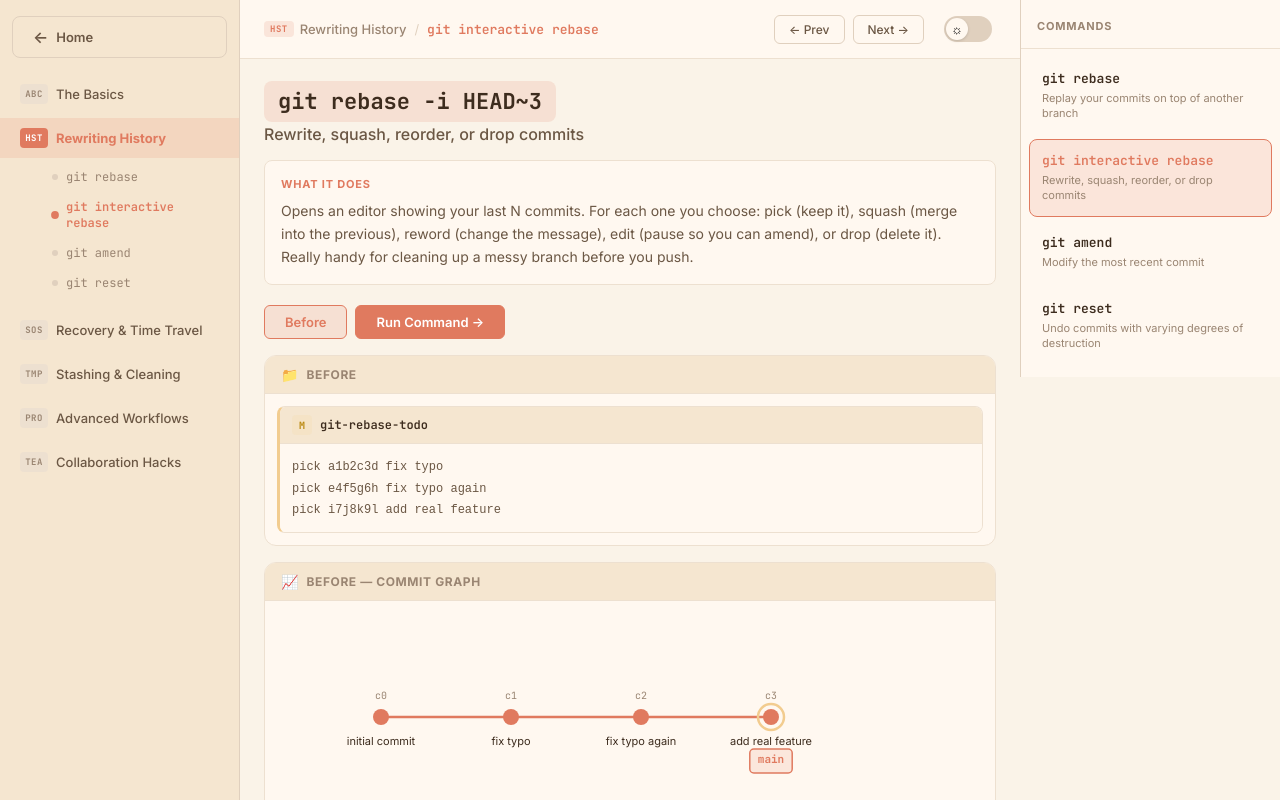
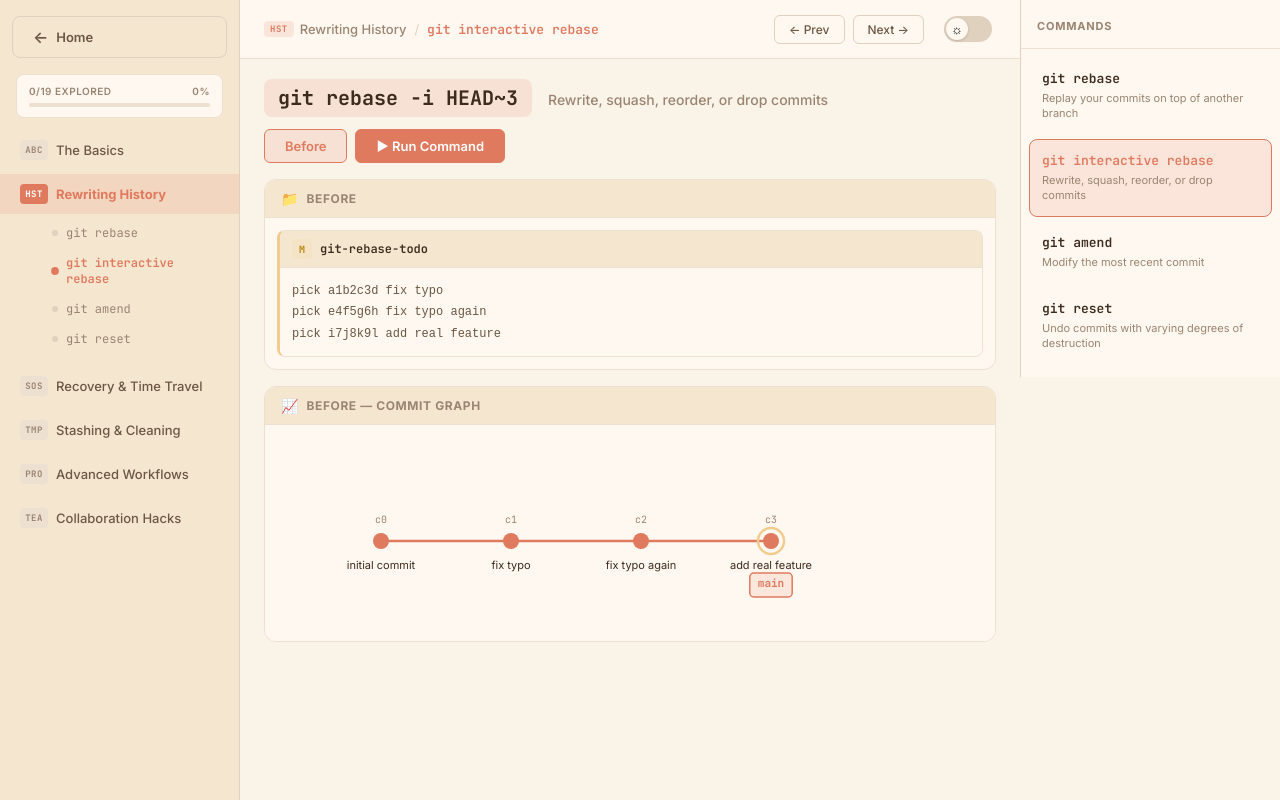
Before and after one commit to anandmishra13/git-playground, an Angular app: page /playground/1/1 in a window 1280 px wide. Built offline with nearby package versions, Linux system fonts and the light colour scheme.

Commit message:
overhaul playground: typing terminal, animated graphs, progress tracking, tighter layout

```diff
--- a/src/app/components/command-panel/command-panel.html
+++ b/src/app/components/command-panel/command-panel.html
@@ -7,8 +7,14 @@
       <button
         class="command-item"
         [class.active]="i === activeIndex"
+        [class.explored]="progress.isExplored(categoryIndex, i)"
         (click)="select(i)">
-        <div class="cmd-name">git {{ cmd.name }}</div>
+        <div class="cmd-top">
+          <span class="cmd-name">git {{ cmd.name }}</span>
+          @if (progress.isExplored(categoryIndex, i)) {
+            <span class="cmd-check">&#10003;</span>
+          }
+        </div>
         <div class="cmd-brief">{{ cmd.description }}</div>
       </button>
     }
--- a/src/app/components/command-panel/command-panel.scss
+++ b/src/app/components/command-panel/command-panel.scss
@@ -52,12 +52,28 @@
     }
   }
 
+  &.explored .cmd-name {
+    color: var(--green);
+  }
+
+  .cmd-top {
+    display: flex;
+    align-items: center;
+    justify-content: space-between;
+    margin-bottom: 4px;
+  }
+
   .cmd-name {
     font-family: var(--font-mono);
     font-size: 13px;
     font-weight: 600;
     color: var(--text-primary);
-    margin-bottom: 4px;
+  }
+
+  .cmd-check {
+    font-size: 11px;
+    color: var(--green);
+    font-weight: 700;
   }
 
   .cmd-brief {
--- a/src/app/components/command-panel/command-panel.ts
+++ b/src/app/components/command-panel/command-panel.ts
@@ -1,5 +1,6 @@
 import { Component, Input, Output, EventEmitter } from '@angular/core';
 import { GitCommand } from '../../data/git-commands';
+import { ProgressService } from '../../services/progress.service';
 
 @Component({
   selector: 'app-command-panel',
@@ -9,7 +10,10 @@ import { GitCommand } from '../../data/git-commands';
 export class CommandPanel {
   @Input() commands: GitCommand[] = [];
   @Input() activeIndex = 0;
+  @Input() categoryIndex = 0;
   @Output() commandSelected = new EventEmitter<number>();
+
+  constructor(public progress: ProgressService) {}
 
   select(index: number) {
     this.commandSelected.emit(index);
--- a/src/app/components/playground/playground.html
+++ b/src/app/components/playground/playground.html
@@ -4,6 +4,16 @@
       <span class="back-arrow">&larr;</span>
       <span>Home</span>
     </button>
+
+    <div class="progress-bar">
+      <div class="progress-info">
+        <span>{{ progress.exploredCount() }}/{{ progress.totalCommands }} explored</span>
+        <span>{{ progress.percentage() }}%</span>
+      </div>
+      <div class="progress-track">
+        <div class="progress-fill" [style.width.%]="progress.percentage()"></div>
+      </div>
+    </div>
 
     <nav class="sidebar-nav">
       @for (cat of categories; track cat.name; let ci = $index) {
@@ -18,8 +28,13 @@
                 <button
                   class="nav-cmd"
                   [class.active]="cmi === commandIndex()"
+                  [class.explored]="progress.isExplored(ci, cmi)"
                   (click)="selectCommand(cmi)">
-                  <span class="nav-cmd-dot"></span>
+                  @if (progress.isExplored(ci, cmi)) {
+                    <span class="nav-cmd-check">&#10003;</span>
+                  } @else {
+                    <span class="nav-cmd-dot"></span>
+                  }
                   git {{ cmd.name }}
                 </button>
               }
@@ -47,16 +62,8 @@
     </div>
 
     <div class="cmd-header">
-      <div class="cmd-title-row">
-        <h1>
-          <code>{{ command().command }}</code>
-        </h1>
-      </div>
+      <code class="cmd-code">{{ command().command }}</code>
       <p class="cmd-desc">{{ command().description }}</p>
-      <div class="cmd-explanation">
-        <div class="explanation-label">What it does</div>
-        <p>{{ command().whatItDoes }}</p>
-      </div>
     </div>
 
     <div class="playground-area">
@@ -71,7 +78,7 @@
           class="run-btn primary"
           [class.active]="showAfter()"
           (click)="runCommand()">
-          Run Command &rarr;
+          &#9654; Run Command
         </button>
       </div>
 
@@ -84,5 +91,6 @@
   <app-command-panel
     [commands]="category().commands"
     [activeIndex]="commandIndex()"
+    [categoryIndex]="categoryIndex()"
     (commandSelected)="selectCommand($event)" />
 </div>
--- a/src/app/components/playground/playground.scss
+++ b/src/app/components/playground/playground.scss
@@ -68,6 +68,39 @@
 
   .back-arrow {
     font-size: 16px;
+  }
+}
+
+.progress-bar {
+  margin: 0 16px 12px;
+  padding: 10px 12px;
+  background: var(--bg-card);
+  border: 1px solid var(--border-light);
+  border-radius: var(--radius-sm);
+
+  .progress-info {
+    display: flex;
+    justify-content: space-between;
+    font-size: 10px;
+    font-weight: 600;
+    color: var(--text-muted);
+    text-transform: uppercase;
+    letter-spacing: 0.5px;
+    margin-bottom: 6px;
+  }
+
+  .progress-track {
+    height: 4px;
+    background: var(--border-light);
+    border-radius: 2px;
+    overflow: hidden;
+  }
+
+  .progress-fill {
+    height: 100%;
+    background: var(--accent);
+    border-radius: 2px;
+    transition: width 0.4s ease;
   }
 }
 
@@ -168,6 +201,16 @@
     font-weight: 600;
     .nav-cmd-dot { background: var(--accent); transform: scale(1.3); }
   }
+
+  &.explored {
+    color: var(--green);
+  }
+
+  .nav-cmd-check {
+    font-size: 10px;
+    color: var(--green);
+    flex-shrink: 0;
+  }
 }
 
 .main-content {
@@ -265,53 +308,27 @@
 }
 
 .cmd-header {
-  padding: 28px 24px 20px;
+  padding: 20px 24px 12px;
+  display: flex;
+  align-items: baseline;
+  gap: 16px;
+  flex-wrap: wrap;
 
-  .cmd-title-row {
-    margin-bottom: 8px;
-
-    h1 {
-      font-size: 14px;
-
-      code {
+  .cmd-code {
     font-family: var(--font-mono);
-        font-size: 22px;
+    font-size: 20px;
     font-weight: 700;
     color: var(--text-primary);
     background: var(--accent-light);
     padding: 6px 14px;
     border-radius: var(--radius-sm);
-      }
-    }
+    white-space: nowrap;
   }
 
   .cmd-desc {
-    font-size: 16px;
-    color: var(--text-secondary);
+    font-size: 14px;
+    color: var(--text-muted);
     font-weight: 500;
-    margin-bottom: 16px;
-  }
-
-  .cmd-explanation {
-    background: var(--bg-card);
-    border: 1px solid var(--border-light);
-    border-radius: var(--radius-sm);
-    padding: 16px;
-
-    .explanation-label {
-      font-size: 11px;
-      font-weight: 700;
-      text-transform: uppercase;
-      letter-spacing: 0.8px;
-      color: var(--accent);
-      margin-bottom: 8px;
-    }
-
-    p {
-      font-size: 14px;
-      line-height: 1.65;
-      color: var(--text-secondary);
-    }
   }
 }
 
--- a/src/app/components/playground/playground.ts
+++ b/src/app/components/playground/playground.ts
@@ -1,9 +1,10 @@
 import { Component, OnInit, signal, computed } from '@angular/core';
 import { ActivatedRoute, Router } from '@angular/router';
-import { COMMAND_CATEGORIES, GitCommand, CommandCategory } from '../../data/git-commands';
+import { COMMAND_CATEGORIES } from '../../data/git-commands';
 import { VisualArea } from '../visual-area/visual-area';
 import { CommandPanel } from '../command-panel/command-panel';
 import { ThemeToggle } from '../theme-toggle/theme-toggle';
+import { ProgressService } from '../../services/progress.service';
 
 @Component({
   selector: 'app-playground',
@@ -20,7 +21,11 @@ export class Playground implements OnInit {
   category = computed(() => this.categories[this.categoryIndex()]);
   command = computed(() => this.category().commands[this.commandIndex()]);
 
-  constructor(private route: ActivatedRoute, private router: Router) {}
+  constructor(
+    private route: ActivatedRoute,
+    private router: Router,
+    public progress: ProgressService,
+  ) {}
 
   ngOnInit() {
     this.route.params.subscribe(params => {
@@ -44,6 +49,7 @@ export class Playground implements OnInit {
 
   runCommand() {
     this.showAfter.set(true);
+    this.progress.markExplored(this.categoryIndex(), this.commandIndex());
   }
 
   resetCommand() {
--- a/src/app/components/visual-area/visual-area.html
+++ b/src/app/components/visual-area/visual-area.html
@@ -1,5 +1,4 @@
 <div class="visual-area">
-  <!-- File state viewer -->
   <div class="panel files-panel">
     <div class="panel-header">
       <span class="panel-icon">&#128193;</span>
@@ -20,7 +19,6 @@
     </div>
   </div>
 
-  <!-- Terminal output -->
   @if (showAfter && terminal.length > 0) {
     <div class="panel terminal-panel">
       <div class="panel-header terminal-header">
@@ -32,19 +30,19 @@
         <span class="panel-title">Terminal</span>
       </div>
       <div class="terminal-body">
-        @for (line of terminal; track $index) {
+        @for (line of displayedLines; track $index) {
           <div class="terminal-line"
                [class.comment]="isComment(line)"
                [class.command]="isCommand(line)"
-               [class.empty]="line === ''">
-            {{ line }}
-          </div>
+               [class.empty]="line === ''">{{ line }}</div>
+        }
+        @if (showCursor) {
+          <span class="terminal-cursor">&#9608;</span>
         }
       </div>
     </div>
   }
 
-  <!-- Git graph -->
   @if (graph && graph.nodes.length > 0) {
     <div class="panel graph-panel">
       <div class="panel-header">
--- a/src/app/components/visual-area/visual-area.scss
+++ b/src/app/components/visual-area/visual-area.scss
@@ -139,6 +139,7 @@
 .terminal-line {
   color: var(--text-terminal);
   white-space: pre;
+  animation: lineIn 0.15s ease-out;
 
   &.command {
     color: var(--text-terminal-green);
@@ -155,6 +156,21 @@
   }
 }
 
+.terminal-cursor {
+  color: var(--text-terminal-green);
+  font-size: 12px;
+  animation: blink 0.7s step-end infinite;
+}
+
+@keyframes blink {
+  50% { opacity: 0; }
+}
+
+@keyframes lineIn {
+  from { opacity: 0; transform: translateY(4px); }
+  to { opacity: 1; transform: translateY(0); }
+}
+
 .graph-container {
   padding: 16px;
   background: var(--bg-card);
--- /dev/null
+++ b/src/app/services/progress.service.ts
@@ -0,0 +1,32 @@
+import { Injectable, signal, computed } from '@angular/core';
+import { COMMAND_CATEGORIES } from '../data/git-commands';
+
+@Injectable({ providedIn: 'root' })
+export class ProgressService {
+  private explored = signal<Set<string>>(new Set());
+
+  totalCommands = COMMAND_CATEGORIES.reduce((sum, cat) => sum + cat.commands.length, 0);
+  exploredCount = computed(() => this.explored().size);
+  percentage = computed(() => Math.round((this.exploredCount() / this.totalCommands) * 100));
+
+  constructor() {
+    const saved = localStorage.getItem('git-pg-explored');
+    if (saved) {
+      try { this.explored.set(new Set(JSON.parse(saved))); } catch {}
+    }
+  }
+
+  markExplored(categoryIdx: number, commandIdx: number) {
+    const key = categoryIdx + ':' + commandIdx;
+    const next = new Set(this.explored());
+    if (!next.has(key)) {
+      next.add(key);
+      this.explored.set(next);
+      localStorage.setItem('git-pg-explored', JSON.stringify([...next]));
+    }
+  }
+
+  isExplored(categoryIdx: number, commandIdx: number): boolean {
+    return this.explored().has(categoryIdx + ':' + commandIdx);
+  }
+}
```
Also changed, not shown: src/app/components/visual-area/visual-area.ts (+102 -28 lines). Lines whose indentation alone changed are shown as unchanged.
